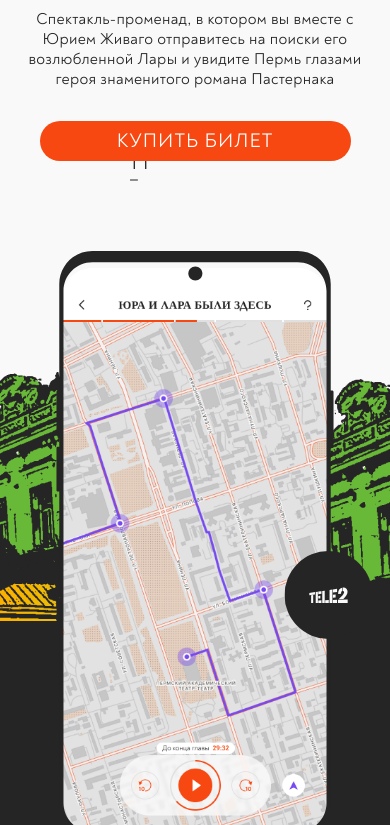
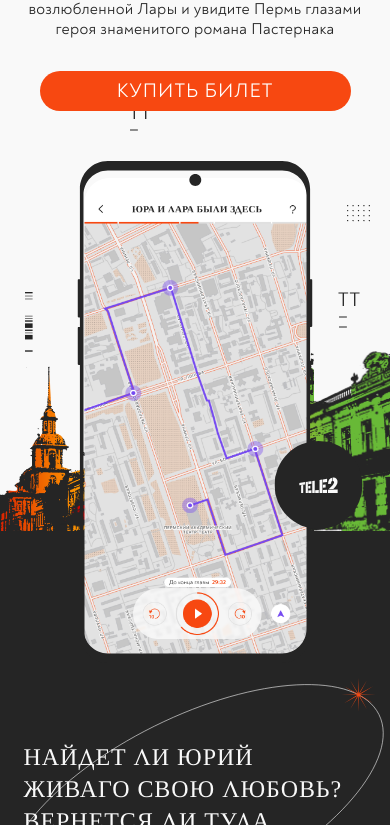
Before and after one commit to kolomyaka1/landing-page, a plain HTML site: page index.html in a window 390 px wide. Shown: the part 253-1078 px from the top of the page. Drawn offline with nearby package versions, Linux system fonts and the light colour scheme; files whose address does not match are found by name.

Commit message:
add styles

```diff
--- a/assets/css/styles.css
+++ b/assets/css/styles.css
@@ -1461,7 +1461,7 @@ section.technologies.group6329 {
 
     .main__description .description-img {
         max-width: 380px;
-        top: 160px;
+        top: 50px;
         left: -20px;
     }
 
@@ -1478,6 +1478,10 @@ section.technologies.group6329 {
     .main .performance__title-text {
         font-size: 40px;
         line-height: 40px;
+    }
+
+    main.main .main__title {
+        margin-top: 50px;
     }
 
     main.main .main__title p {
@@ -1488,7 +1492,7 @@ section.technologies.group6329 {
 
     main.main .main__title button {
         max-width: 311px;
-        margin: 0 auto 460px;
+        margin: 0 auto 420px;
         padding: 10px 0;
     }
 
@@ -1687,4 +1691,58 @@ section.technologies.group6329 {
     .main__content-order p {
         max-width: 343px;
     }
-}
+
+    .bg-house-1 {
+        right: 0px;
+        left: -36px;
+        top: 480px;
+    }
+
+    .bg-house-2 {
+        top: 470px;
+    }
+
+    .bg-house-1 img {
+        max-width: 350px;
+    }
+
+    .bg-house-2 img {
+        max-width: 330px;
+    }
+
+    .main__description .main__description-title {
+        padding-top: 210px;
+    }
+
+    .bg-phone.desktop--hide {
+        width: 235px;
+        height: 502px;
+    }
+
+    .bg-phone.desktop--hide svg {
+        width: 235px;
+        height: 502px;
+    }
+
+    .bg-phone-content img {
+        width: 225px;
+        height: 480px;
+        left: 7px;
+    }
+
+    .play-btn.desktop--hide {
+        right: -50px !important;
+        top: 280px !important;
+    }
+
+    main.main {
+        background: url(../icons/Group\ 6239.svg) 25px 437px no-repeat,
+        url(../icons/TT__.svg) right 30px top 437px no-repeat,
+        url(../icons/Group\ 6325.svg) right 20px top 350px no-repeat;
+    }
+
+    section.main__content .main__content-order {
+        background: url(../icons/Group\ 6239.svg)  25px  150px no-repeat,
+        url(../icons/Group\ 104.svg)  25px 350px no-repeat;
+    }
+}
```
